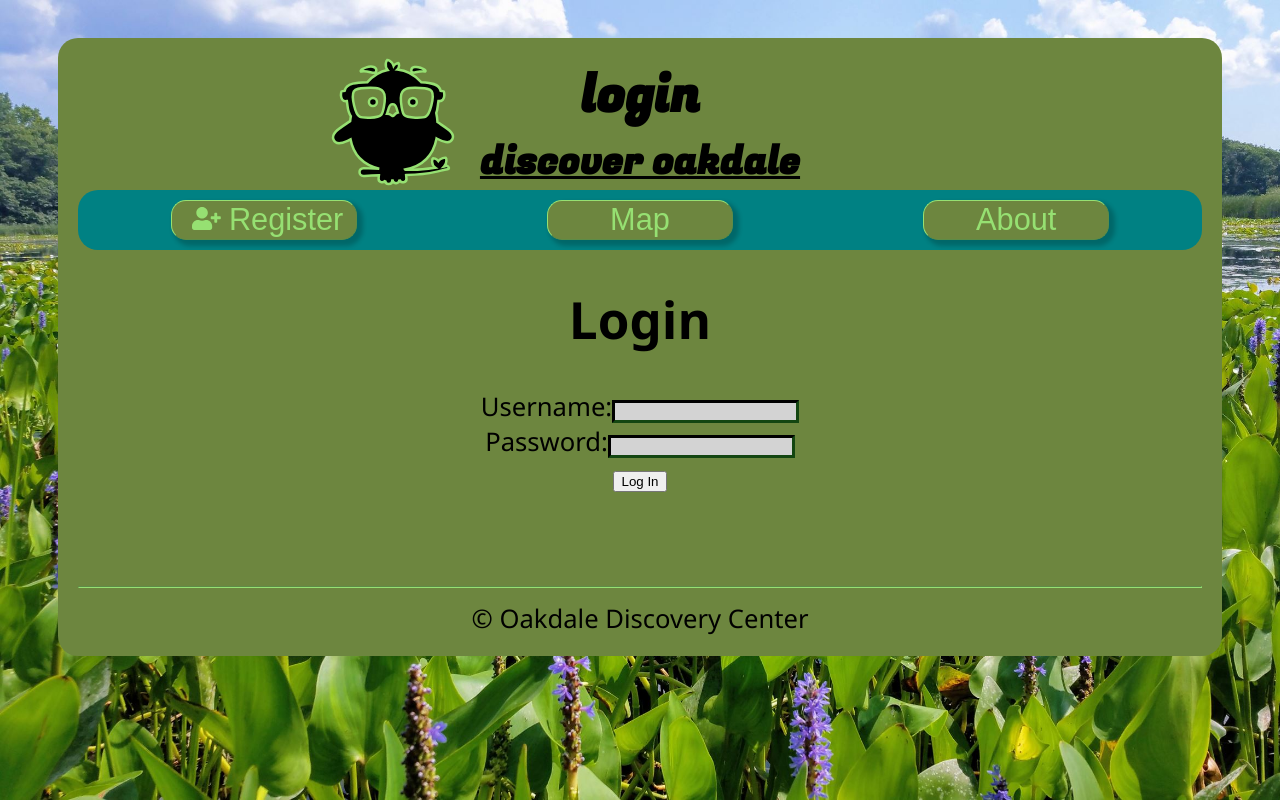
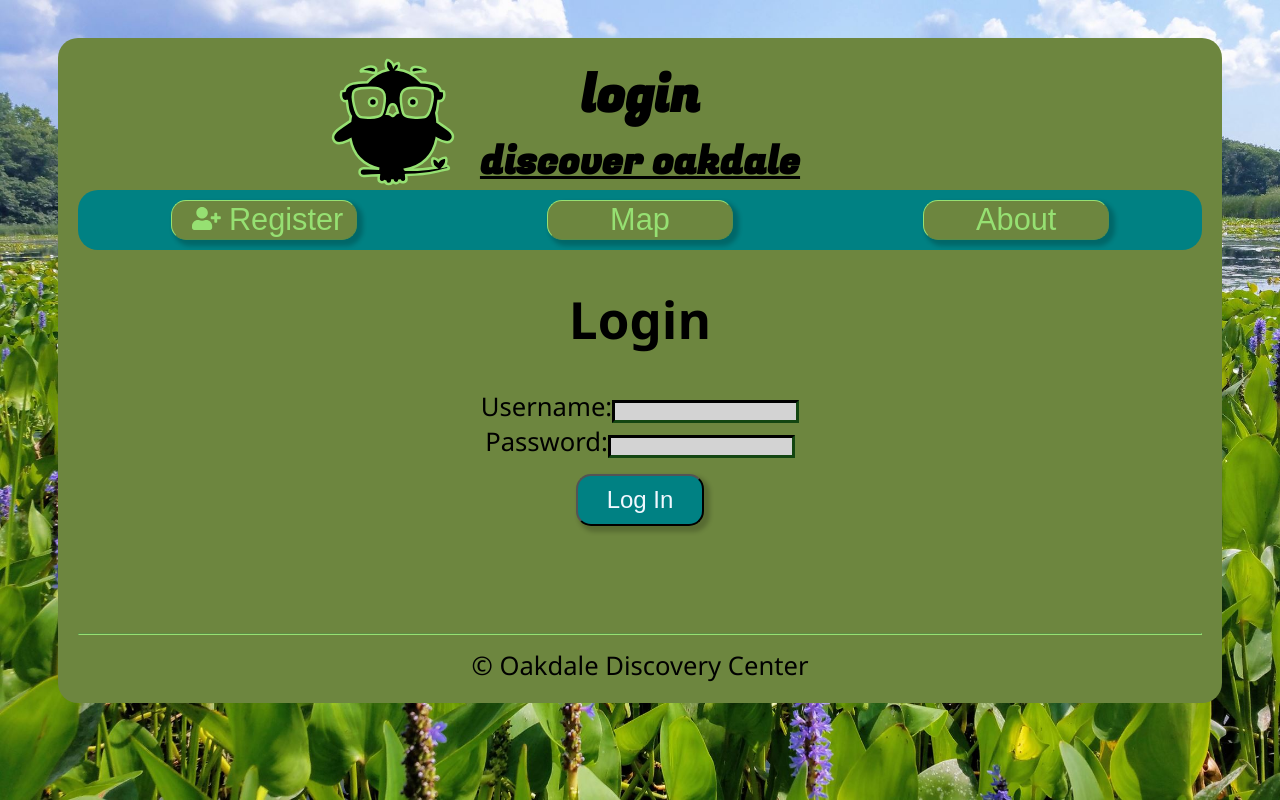
Before and after one commit to linzmeyer/solo-project, a React (Create React App) app: page /#/home in a window 1280 px wide. Before the commit this address led to /#/clues/1. Built offline with nearby package versions, Linux system fonts and the light colour scheme; no server answers.

Commit message:
added class name for btn

```diff
--- a/src/components/LoginView/LoginView.js
+++ b/src/components/LoginView/LoginView.js
@@ -66,6 +66,7 @@ class LoginView extends Component {
             />
           </div>
           <button
+            className="btn-login"
             type="submit"
             name="submit"
             value="Log In"
```
